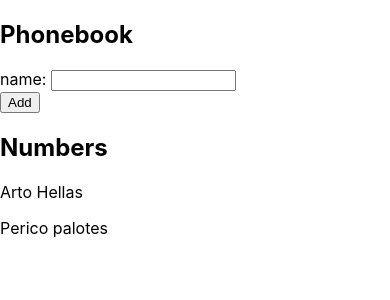
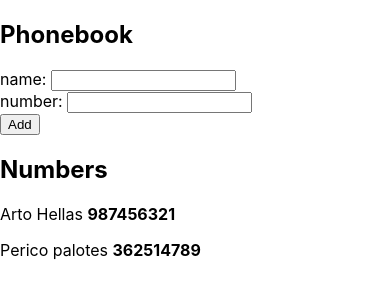
Before and after one commit to godidev/full-stack-open-2022, a React (Create React App) app in the folder part2/phoneguide/: page / in a window 390 px wide. Shown: the top 300 px of the page. Built offline with nearby package versions, Linux system fonts and the light colour scheme.

Commit message:
adds telephone numbers

```diff
--- a/part2/phoneguide/src/App.js
+++ b/part2/phoneguide/src/App.js
@@ -2,10 +2,11 @@ import React, { useState } from 'react'
 
 const App = () => {
   const [persons, setPersons] = useState([
-    { name: 'Arto Hellas' },
-    { name: 'Perico palotes' }
+    { name: 'Arto Hellas', number: 987456321 },
+    { name: 'Perico palotes', number: 362514789 }
   ])
   const [newName, setNewName] = useState('')
+  const [newNumber, setNewNumber] = useState('')
 
   function checkIfExists() {
     const filter = persons.filter(({ name }) => name === newName)
@@ -15,7 +16,7 @@ const App = () => {
   function handleSubmit(event) {
     event.preventDefault()
     checkIfExists() ?
-      setPersons(persons.concat({ name: newName })) :
+      setPersons(persons.concat({ name: newName, number: newNumber })) :
       alert(`${newName} is already added to phonebook`)
     setNewName('')
   }
@@ -23,6 +24,11 @@ const App = () => {
   function handleNameChange(event) {
     const { value } = event.target
     setNewName(value)
+  }
+
+  function handleNumberChange(event) {
+    const { value } = event.target
+    setNewNumber(value)
   }
 
   return (
@@ -33,12 +39,15 @@ const App = () => {
           name: <input onChange={handleNameChange} value={newName} />
         </div>
         <div>
+          number: <input type="number" onChange={handleNumberChange} value={newNumber} />
+        </div>
+        <div>
           <button>Add</button>
         </div>
       </form>
       <h2>Numbers</h2>
-      {persons.map(({ name }) =>
-        <p key={name}>{name}</p>
+      {persons.map(({ name, number }) =>
+        <p key={name}>{name} <strong>{number}</strong></p>
       )}
     </div>
   )
```
